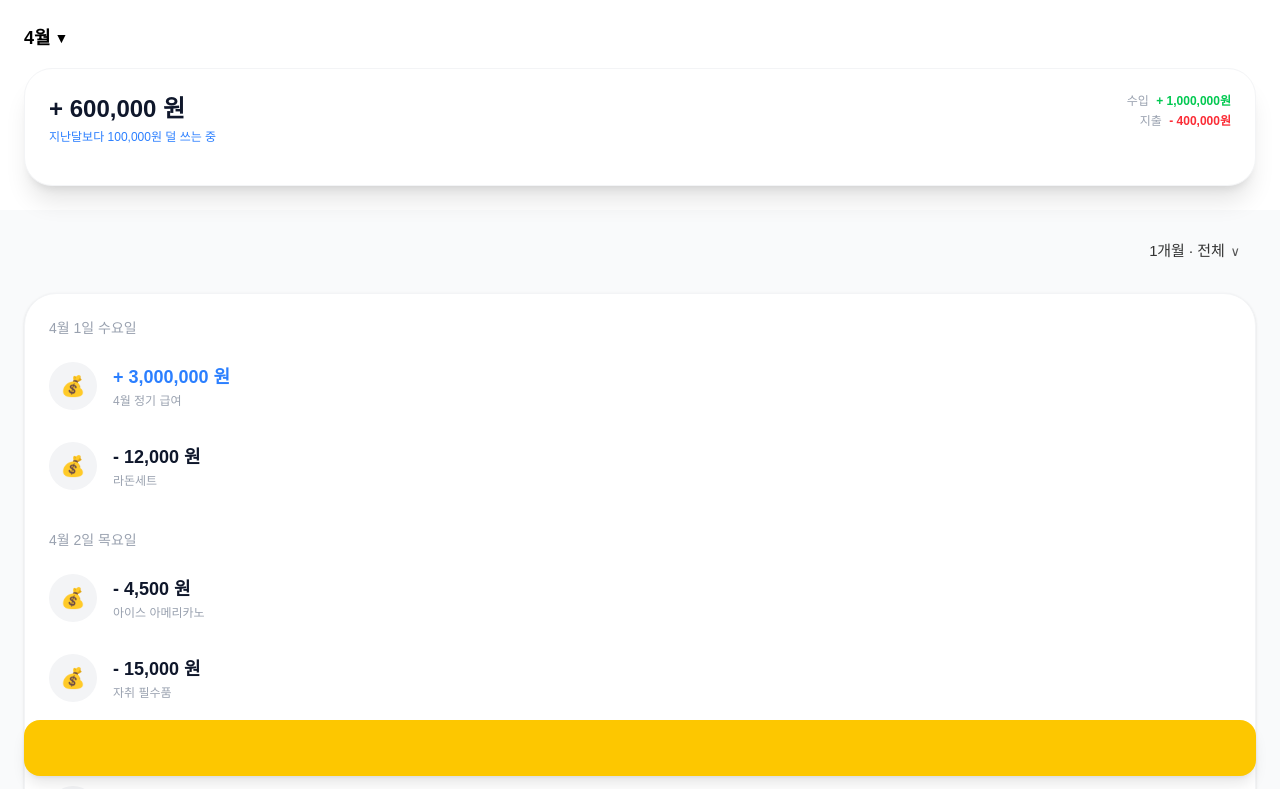
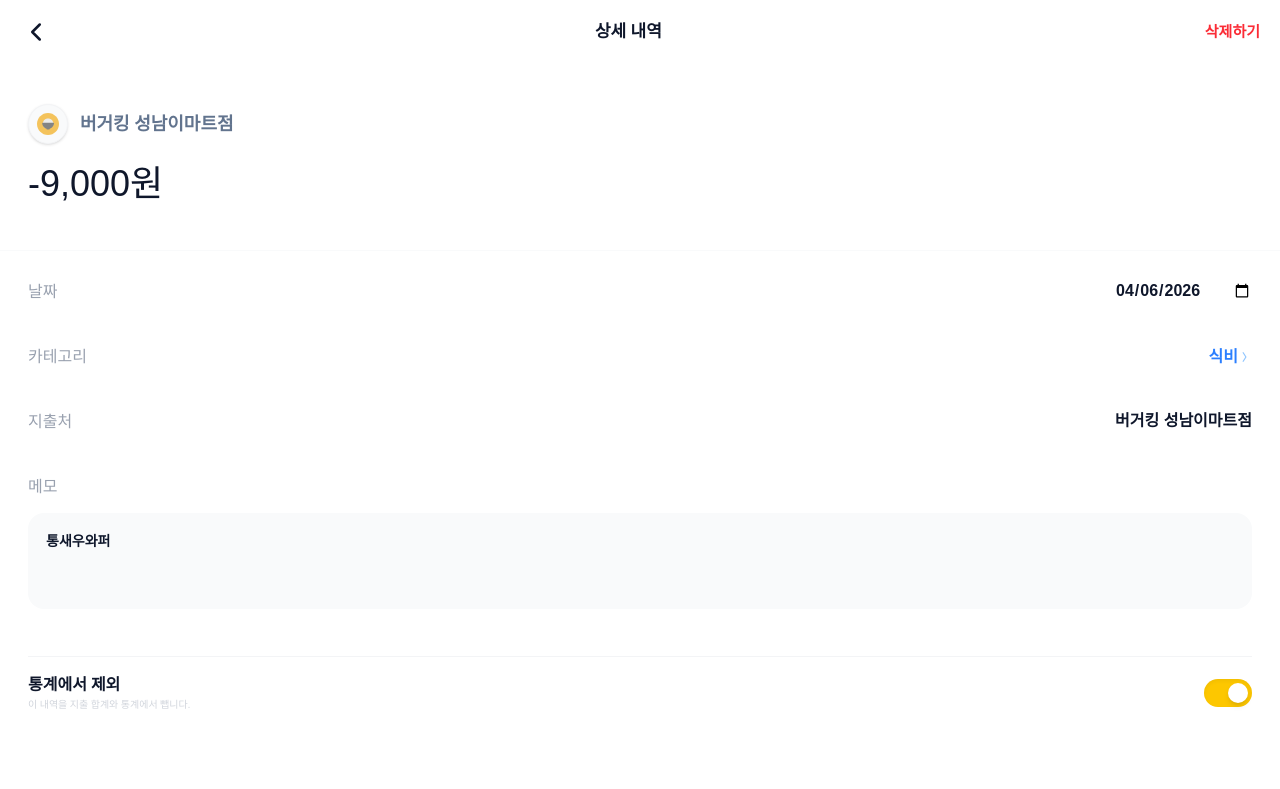
Before and after one commit to KB-IT-s-Your-Life-Skeleton-Project/easy-money, a Vue app: page /transaction/detail in a window 1280 px wide. Shown: the top 789 px of the page. Built offline with nearby package versions, Linux system fonts and the light colour scheme; what v-calendar would draw is missing.

Commit message:
feat: 상세내역 페이지 추가

```diff
--- a/src/App.vue
+++ b/src/App.vue
@@ -1,7 +1,7 @@
 <script setup>
-import Header from "./components/Header.vue";
-import TabBar from "./components/TabBar.vue";
-import TransactionView from "./views/TransactionView.vue";
+import Header from './components/Header.vue';
+import TabBar from './components/TabBar.vue';
+import TransactionView from './views/TransactionView.vue';
 
 const isVisible = false;
 </script>
@@ -9,6 +9,6 @@
 <template>
   <Header v-if="isVisible" />
   <TabBar v-if="isVisible" />
-  <TransactionView />
-  <!-- <router-view></router-view> -->
+  <!-- <TransactionView /> -->
+  <router-view></router-view>
 </template>
--- a/src/router/index.js
+++ b/src/router/index.js
@@ -4,6 +4,7 @@
 import TransactionCreateView from '@/views/TransactionCreateView.vue';
 import TransactionView from '@/views/TransactionView.vue';
 import CalendarView from '@/views/CalendarView.vue';
+import TransactionDetailView from '@/views/TransactionDetailView.vue';
 
 const router = createRouter({
   history: createWebHistory(),
@@ -33,6 +34,11 @@
       name: 'calendar',
       component: CalendarView,
     },
+    {
+      path: '/transaction/detail',
+      name: 'transactions-detail',
+      component: TransactionDetailView,
+    },
   ],
 });
 
--- /dev/null
+++ b/src/views/TransactionDetailView.vue
@@ -0,0 +1,270 @@
+<script setup>
+import { ref, reactive, computed, onMounted } from 'vue';
+import { useRouter, useRoute } from 'vue-router';
+import { categoryIcons } from '@/constants/categoryIcons';
+
+const router = useRouter();
+const route = useRoute();
+
+// 1. 상태 데이터 관리
+const transaction = reactive({
+  id: null,
+  type: 'expense', // 'expense' 또는 'income'
+  amount: 9000,
+  date: '2026-04-06',
+  time: '13:13',
+  location: '버거킹 성남이마트점',
+  category: '식비',
+  memo: '통새우와퍼',
+  isIncluded: false, // 통계 포함 여부 (false면 '제외' 토글이 꺼진 상태)
+});
+
+const isLoaded = ref(false);
+const isCategoryMenuOpen = ref(false);
+
+// 2. 카테고리 한글명 -> 아이콘 키 매핑
+const categoryMap = {
+  식비: 'food',
+  교통: 'transportation',
+  쇼핑: 'shopping',
+  생활: 'fixed',
+  취미: 'entertainment',
+  교육: 'education',
+  의료: 'healthcare',
+  기타: 'others',
+  급여: 'salary',
+  용돈: 'allowance',
+  기타수입: 'extra',
+};
+
+// 현재 카테고리에 맞는 SVG 아이콘 가져오기
+const currentIcon = computed(() => {
+  const key = categoryMap[transaction.category] || 'others';
+  return categoryIcons[key];
+});
+
+// 3. 타입에 따른 라벨 변경 (지출처 vs 수입처)
+const locationLabel = computed(() =>
+  transaction.type === 'expense' ? '지출처' : '수입처',
+);
+
+// 4. 금액 포맷팅 및 입력 핸들러
+const formattedAmount = computed(() => {
+  if (transaction.amount === null) return '';
+  const prefix = transaction.type === 'expense' ? '-' : '+';
+  return `${prefix}${transaction.amount.toLocaleString()}원`;
+});
+
+const handleAmountInput = (e) => {
+  // 숫자 이외의 문자 제거 후 숫자로 저장
+  const rawValue = e.target.value.replace(/[^0-9]/g, '');
+  transaction.amount = rawValue ? parseInt(rawValue, 10) : null;
+};
+
+// 5. 카테고리 선택 (작성 화면과 동일 로직)
+const categories = computed(() =>
+  transaction.type === 'income'
+    ? ['용돈', '급여', '기타수입']
+    : ['카페', '식비', '교통', '쇼핑', '생활', '취미'],
+);
+
+const selectCategory = (cat) => {
+  transaction.category = cat;
+  isCategoryMenuOpen.value = false;
+};
+
+onMounted(() => {
+  // 실제로는 route.params.id를 이용해 데이터를 가져옵니다.
+  isLoaded.value = true;
+});
+
+const goBack = () => router.back();
+const handleDelete = () => {
+  if (confirm('정말 삭제하시겠습니까?')) router.push('/transactions');
+};
+</script>
+
+<template>
+  <div v-if="isLoaded" class="min-h-screen bg-white font-['Pretendard'] pb-20">
+    <header class="flex items-center justify-between px-5 py-4">
+      <button @click="goBack" class="p-1 active:opacity-50">
+        <svg
+          xmlns="http://www.w3.org/2000/svg"
+          fill="none"
+          viewBox="0 0 24 24"
+          stroke-width="2.5"
+          stroke="currentColor"
+          class="w-6 h-6 text-slate-900"
+        >
+          <path
+            stroke-linecap="round"
+            stroke-linejoin="round"
+            d="M15.75 19.5L8.25 12l7.5-7.5"
+          />
+        </svg>
+      </button>
+      <h1 class="text-[17px] font-bold text-slate-900">상세 내역</h1>
+      <button
+        @click="handleDelete"
+        class="text-[15px] font-bold text-red-500 active:opacity-50"
+      >
+        삭제하기
+      </button>
+    </header>
+
+    <section
+      class="px-7 py-10 flex flex-col items-start border-b border-gray-50"
+    >
+      <div class="flex items-center gap-3 mb-4">
+        <div
+          class="w-10 h-10 rounded-full bg-gray-50 flex items-center justify-center p-2 shadow-sm border border-gray-100"
+        >
+          <img
+            :src="currentIcon"
+            class="w-full h-full object-contain"
+            alt="category icon"
+          />
+        </div>
+        <span class="text-lg font-bold text-slate-500 py-1">
+          {{ transaction.location }}
+        </span>
+      </div>
+
+      <div class="flex items-center w-full">
+        <input
+          type="text"
+          :value="formattedAmount"
+          @input="handleAmountInput"
+          class="text-4xl font-medium text-slate-900 outline-none bg-transparent w-full border-b-2 border-transparent focus:border-slate-900 transition-all py-1"
+          style="font-family: 'Pretendard Medium', sans-serif"
+        />
+      </div>
+    </section>
+
+    <main class="p-7 space-y-10">
+      <div class="flex justify-between items-center">
+        <span class="text-gray-400 font-medium">날짜</span>
+        <input
+          v-model="transaction.date"
+          type="date"
+          class="text-right font-bold text-slate-900 outline-none bg-transparent appearance-none border-b-2 border-transparent focus:border-slate-900 transition-all"
+        />
+      </div>
+
+      <div class="flex justify-between items-center">
+        <span class="text-gray-400 font-medium">카테고리</span>
+        <button
+          @click="isCategoryMenuOpen = true"
+          class="flex items-center gap-1 group"
+        >
+          <span class="text-blue-500 font-bold group-hover:underline">
+            {{ transaction.category }}
+          </span>
+          <span class="text-[10px] text-blue-300 font-black">〉</span>
+        </button>
+      </div>
+
+      <div class="flex justify-between items-center">
+        <span class="text-gray-400 font-medium">{{ locationLabel }}</span>
+        <input
+          v-model="transaction.location"
+          type="text"
+          class="text-right font-bold text-slate-900 outline-none bg-transparent flex-1 ml-10 border-b-2 border-transparent focus:border-slate-900 transition-all"
+        />
+      </div>
+
+      <div class="space-y-3">
+        <span
+          class="text-gray-400 font-medium block border-b-2 border-transparent"
+          >메모</span
+        >
+        <textarea
+          v-model="transaction.memo"
+          rows="3"
+          placeholder="메모를 입력하세요"
+          class="w-full text-slate-900 font-bold outline-none bg-gray-50 rounded-2xl p-4 text-sm border-2 border-transparent focus:border-slate-900 transition-all resize-none"
+        ></textarea>
+      </div>
+
+      <div
+        class="flex justify-between items-center pt-4 border-t border-gray-100"
+      >
+        <div class="flex flex-col text-left">
+          <span class="text-slate-900 font-bold">통계에서 제외</span>
+          <span class="text-[10px] text-gray-300 font-medium"
+            >이 내역을 지출 합계와 통계에서 뺍니다.</span
+          >
+        </div>
+        <button
+          @click="transaction.isIncluded = !transaction.isIncluded"
+          :class="!transaction.isIncluded ? 'bg-yellow-400' : 'bg-gray-200'"
+          class="relative inline-flex h-7 w-12 items-center rounded-full transition-colors focus:outline-none shadow-inner"
+        >
+          <span
+            :class="!transaction.isIncluded ? 'translate-x-6' : 'translate-x-1'"
+            class="inline-block h-5 w-5 transform rounded-full bg-white transition-transform duration-200 shadow-md"
+          ></span>
+        </button>
+      </div>
+    </main>
+
+    <Transition name="slide-up">
+      <div
+        v-if="isCategoryMenuOpen"
+        class="fixed inset-0 z-50 flex items-end justify-center"
+      >
+        <div
+          @click="isCategoryMenuOpen = false"
+          class="absolute inset-0 bg-black/30 backdrop-blur-sm"
+        ></div>
+        <div
+          class="relative w-full max-w-md bg-white rounded-t-[32px] p-6 shadow-2xl pb-10"
+        >
+          <div class="w-12 h-1.5 bg-gray-200 rounded-full mx-auto mb-6"></div>
+          <h3 class="text-xl font-bold text-slate-800 mb-6 text-left px-1">
+            카테고리 선택
+          </h3>
+          <div class="grid grid-cols-3 gap-3">
+            <button
+              v-for="cat in categories"
+              :key="cat"
+              @click="selectCategory(cat)"
+              class="py-4 rounded-2xl text-center font-semibold transition-all active:scale-95"
+              :class="
+                transaction.category === cat
+                  ? 'bg-yellow-400 text-black shadow-md'
+                  : 'bg-gray-50 text-gray-400'
+              "
+            >
+              {{ cat }}
+            </button>
+          </div>
+        </div>
+      </div>
+    </Transition>
+  </div>
+</template>
+
+<style scoped>
+/* 입력 시 밑줄 효과를 위한 트랜지션 */
+input,
+textarea {
+  transition: border-color 0.2s ease-in-out;
+}
+
+/* Pretendard Medium 폰트 가중치 */
+.font-medium {
+  font-weight: 500;
+}
+
+/* 슬라이드 애니메이션 */
+.slide-up-enter-active,
+.slide-up-leave-active {
+  transition: all 0.4s cubic-bezier(0.32, 0.72, 0, 1);
+}
+.slide-up-enter-from,
+.slide-up-leave-to {
+  transform: translateY(100%);
+  opacity: 0;
+}
+</style>
```
Also changed, not shown: 1 other file (tests, documents, lock files or other folders).
